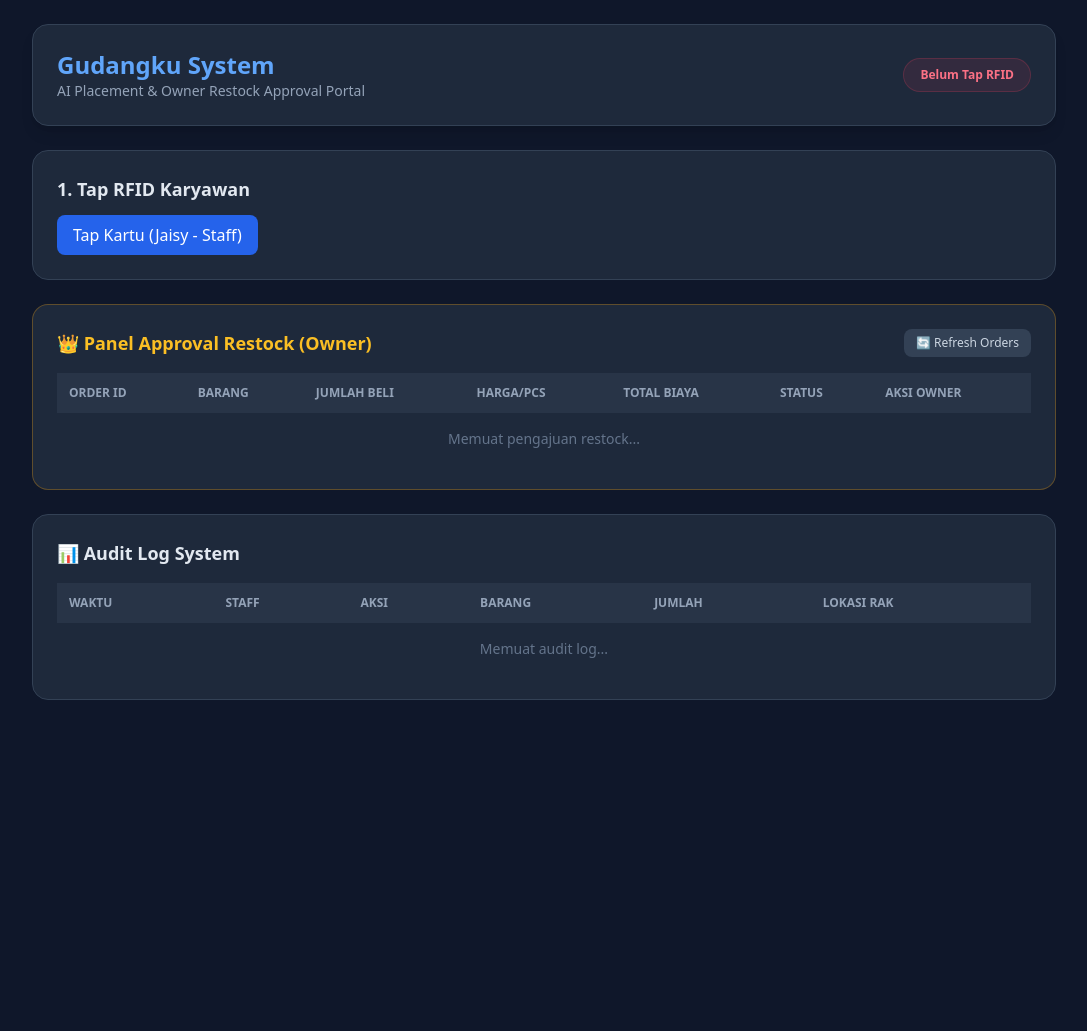
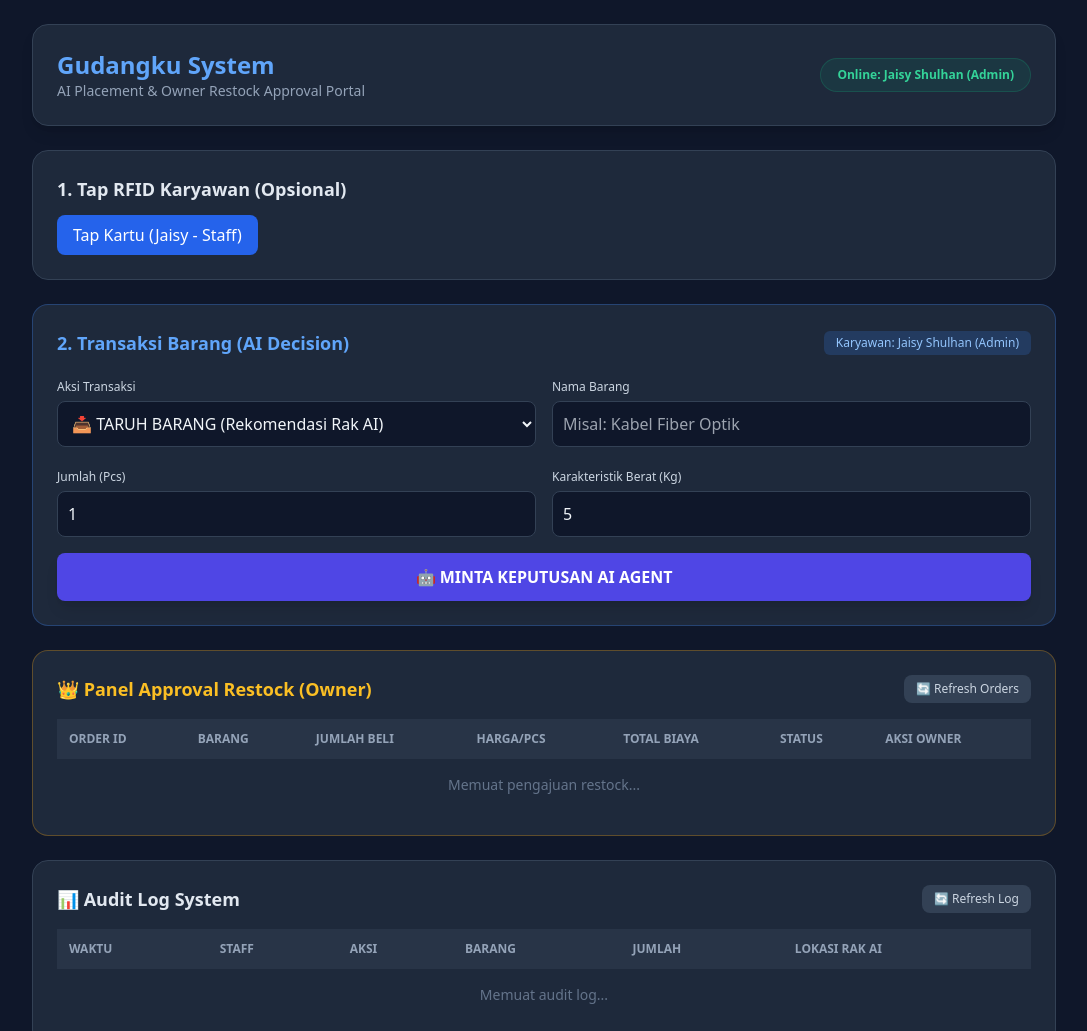
Before and after one commit to shulhanjaisy/Gudangku, a plain HTML site: page index.html in a window 1280 px wide. Shown: the top 1031 px of the page, without its empty margins (96-1183 px from the left). Before the commit the page ends 800 px from the top, so only its background shows below. Drawn offline with nearby package versions, Linux system fonts and the light colour scheme.

Commit message:
Update index.html

```diff
--- a/index.html
+++ b/index.html
@@ -3,7 +3,7 @@
 <head>
   <meta charset="UTF-8">
   <meta name="viewport" content="width=device-width, initial-scale=1.0">
-  <title>Smart Warehouse - AI Restock Approval</title>
+  <title>Smart Warehouse - AI Restock Approval Portal</title>
   <script src="https://cdn.tailwindcss.com"></script>
 </head>
 <body class="bg-slate-900 text-slate-100 min-h-screen p-6 font-sans">
@@ -16,33 +16,50 @@
         <h1 class="text-2xl font-bold text-blue-400">Gudangku System</h1>
         <p class="text-sm text-slate-400">AI Placement & Owner Restock Approval Portal</p>
       </div>
-      <div id="session-badge" class="px-4 py-2 rounded-full text-xs font-semibold bg-rose-500/10 text-rose-400 border border-rose-500/20">
-        Belum Tap RFID
+      <div id="session-badge" class="px-4 py-2 rounded-full text-xs font-semibold bg-emerald-500/10 text-emerald-400 border border-emerald-500/20">
+        Online: Jaisy Shulhan (Admin)
       </div>
     </div>
 
-    <!-- STEP 1: VERIFIKASI RFID STAFF -->
+    <!-- STEP 1: VERIFIKASI RFID STAFF (OPSIONAL / SIMULASI) -->
     <div class="bg-slate-800 p-6 rounded-2xl border border-slate-700 space-y-3">
-      <h2 class="text-lg font-semibold text-slate-200">1. Tap RFID Karyawan</h2>
-      <button onclick="simulasiTap('9AD7E0DB')" class="px-4 py-2 bg-blue-600 hover:bg-blue-500 text-white rounded-lg font-medium transition">
+      <h2 class="text-lg font-semibold text-slate-200">1. Tap RFID Karyawan (Opsional)</h2>
+      <button onclick="simulasiTap('9AD7E0DB')" class="px-4 py-2 bg-blue-600 hover:bg-blue-500 text-white rounded-lg font-medium transition active:scale-95">
         Tap Kartu (Jaisy - Staff)
       </button>
     </div>
 
-    <!-- STEP 2: TRANSAKSI AI BARANG -->
-    <div id="section-action" class="hidden bg-slate-800 p-6 rounded-2xl border border-blue-500/30 space-y-4">
+    <!-- STEP 2: TRANSAKSI AI BARANG (LANGSUNG MUNCUL TANPA TERSEMBUNYI) -->
+    <div id="section-action" class="bg-slate-800 p-6 rounded-2xl border border-blue-500/30 space-y-4">
+      <div class="flex justify-between items-center">
         <h2 class="text-lg font-semibold text-blue-400">2. Transaksi Barang (AI Decision)</h2>
+        <span id="active-staff" class="text-xs bg-blue-500/20 text-blue-300 px-3 py-1 rounded-md">Karyawan: Jaisy Shulhan (Admin)</span>
+      </div>
+
       <div class="grid grid-cols-1 md:grid-cols-2 gap-4 text-slate-800">
-        <select id="input-mode" class="p-2.5 rounded-lg bg-slate-900 text-slate-100 border border-slate-700">
-          <option value="PUT_ITEM">📥 TARUH BARANG</option>
-          <option value="TAKE_ITEM">📤 AMBIL BARANG</option>
+        <div>
+          <label class="text-xs text-slate-300 font-medium">Aksi Transaksi</label>
+          <select id="input-mode" class="w-full mt-1 p-2.5 rounded-lg bg-slate-900 text-slate-100 border border-slate-700">
+            <option value="PUT_ITEM">📥 TARUH BARANG (Rekomendasi Rak AI)</option>
+            <option value="TAKE_ITEM">📤 AMBIL BARANG (Cek Limit & Restock AI)</option>
           </select>
-        <input type="text" id="input-barang" placeholder="Nama Barang" class="p-2.5 rounded-lg bg-slate-900 text-slate-100 border border-slate-700">
-        <input type="number" id="input-jumlah" value="1" placeholder="Jumlah Pcs" class="p-2.5 rounded-lg bg-slate-900 text-slate-100 border border-slate-700">
-        <input type="number" id="input-berat" value="5" placeholder="Berat (Kg)" class="p-2.5 rounded-lg bg-slate-900 text-slate-100 border border-slate-700">
         </div>
-      <button onclick="prosesAIAgent()" class="w-full py-3 bg-indigo-600 hover:bg-indigo-500 text-white rounded-lg font-bold transition">
-        🤖 PROSES AI AGENT
+        <div>
+          <label class="text-xs text-slate-300 font-medium">Nama Barang</label>
+          <input type="text" id="input-barang" placeholder="Misal: Kabel Fiber Optik" class="w-full mt-1 p-2.5 rounded-lg bg-slate-900 text-slate-100 border border-slate-700">
+        </div>
+        <div>
+          <label class="text-xs text-slate-300 font-medium">Jumlah (Pcs)</label>
+          <input type="number" id="input-jumlah" value="1" min="1" class="w-full mt-1 p-2.5 rounded-lg bg-slate-900 text-slate-100 border border-slate-700">
+        </div>
+        <div>
+          <label class="text-xs text-slate-300 font-medium">Karakteristik Berat (Kg)</label>
+          <input type="number" id="input-berat" value="5" class="w-full mt-1 p-2.5 rounded-lg bg-slate-900 text-slate-100 border border-slate-700">
+        </div>
+      </div>
+
+      <button onclick="prosesAIAgent()" class="w-full py-3 bg-indigo-600 hover:bg-indigo-500 text-white rounded-lg font-bold transition shadow-lg flex justify-center items-center gap-2">
+        🤖 MINTA KEPUTUSAN AI AGENT
       </button>
     </div>
 
@@ -50,7 +67,7 @@
     <div class="bg-slate-800 p-6 rounded-2xl border border-amber-500/30 space-y-4">
       <div class="flex justify-between items-center">
         <h2 class="text-lg font-semibold text-amber-400">👑 Panel Approval Restock (Owner)</h2>
-        <button onclick="loadRestockOrders()" class="text-xs bg-slate-700 px-3 py-1.5 rounded-lg text-slate-300">
+        <button onclick="loadRestockOrders()" class="text-xs bg-slate-700 hover:bg-slate-600 px-3 py-1.5 rounded-lg text-slate-300 transition">
           🔄 Refresh Orders
         </button>
       </div>
@@ -77,7 +94,13 @@
 
     <!-- AUDIT LOGS -->
     <div class="bg-slate-800 p-6 rounded-2xl border border-slate-700 space-y-4">
+      <div class="flex justify-between items-center">
         <h2 class="text-lg font-semibold text-slate-200">📊 Audit Log System</h2>
+        <button onclick="loadAuditLogs()" class="text-xs bg-slate-700 hover:bg-slate-600 px-3 py-1.5 rounded-lg text-slate-300 transition">
+          🔄 Refresh Log
+        </button>
+      </div>
+
       <div class="overflow-x-auto">
         <table class="w-full text-left text-sm text-slate-300">
           <thead class="bg-slate-700/50 text-slate-400 uppercase text-xs">
@@ -87,7 +110,7 @@
               <th class="p-3">Aksi</th>
               <th class="p-3">Barang</th>
               <th class="p-3">Jumlah</th>
-              <th class="p-3">Lokasi Rak</th>
+              <th class="p-3">Lokasi Rak AI</th>
             </tr>
           </thead>
           <tbody id="audit-table" class="divide-y divide-slate-700/50">
@@ -100,11 +123,14 @@
   </div>
 
   <script>
+    // ⚠️ PASTE LINK NGROK KAMU DI SINI (Wajib akhiran /api/agent/process)
     const PYTHON_URL = "https://qualifier-cozily-clean.ngrok-free.dev/api/agent/process";
-    // ⚠️ PASTE URL GOOGLE APPS SCRIPT-MU DI SINI
+
+    // ⚠️ PASTE LINK APPS SCRIPT KAMU DI SINI
     const GAS_URL = "https://script.google.com/macros/s/AKfycbwbLjWD7_giwkE-iyVO2HH6x_E0lp2vdPZ6bCWVZBrTO6BJl7F6cnd0dc2n-flttSuIkA/exec";
 
-    let activeUser = null;
+    // User default (tidak bergantung pada tap RFID)
+    let activeUser = { rfid: "9AD7E0DB", name: "Jaisy Shulhan", role: "Admin Gudang" };
 
     function sendJSONP(url, callbackName) {
       const id = "jsonp-" + callbackName;
@@ -117,6 +143,7 @@
       document.body.appendChild(script);
     }
 
+    // 1. SIMULASI TAP RFID
     function simulasiTap(rfid) {
       sendJSONP(GAS_URL + "?action=VERIFY_RFID&rfid_uid=" + rfid, "onRfidVerified");
     }
@@ -125,46 +152,68 @@
       if (res.status === "ALLOWED") {
         activeUser = res.staff;
         document.getElementById("session-badge").innerText = "Online: " + activeUser.name;
-        document.getElementById("section-action").classList.remove("hidden");
-        alert("✅ RFID Terverifikasi!");
+        document.getElementById("active-staff").innerText = "Karyawan: " + activeUser.name + " (" + activeUser.role + ")";
+        alert("✅ RFID Terverifikasi sebagai " + activeUser.name);
+      } else {
+        alert("❌ " + res.message);
       }
     };
 
+    // 2. PROSES TRANSAKSI KE PYTHON AI AGENT
     function prosesAIAgent() {
-      if (!activeUser) return alert("Tap RFID dulu!");
-
       const mode = document.getElementById("input-mode").value;
       const barang = document.getElementById("input-barang").value;
       const jumlah = document.getElementById("input-jumlah").value;
       const berat = document.getElementById("input-berat").value;
 
+      if (!barang) return alert("Isi nama barang terlebih dahulu!");
+
+      alert("⏳ AI Agent sedang memproses...");
+
       fetch(PYTHON_URL, {
         method: "POST",
-        headers: { "Content-Type": "application/json" },
+        headers: {
+          "Content-Type": "application/json",
+          "ngrok-skip-browser-warning": "69420"
+        },
         body: JSON.stringify({ action: mode, nama_barang: barang, jumlah: jumlah, berat_kg: berat, stok_sekarang: 2, min_stok: 5 })
       })
-      .then(res => res.json())
+      .then(res => {
+        if (!res.ok) throw new Error("HTTP Status: " + res.status);
+        return res.json();
+      })
       .then(data => {
+        if (data.status === "SUCCESS") {
           const decision = data.agent_decision;
-        alert("🤖 Keputusan AI Agent: " + decision.instruksi);
+          alert("🤖 KEPUTUSAN AI AGENT:\n\n" + decision.instruksi);
 
+          // Jika stok kritis, buatkan order restock & kirim email ke Owner
           if (decision.need_restock) {
             const createOrderUrl = GAS_URL + `?action=CREATE_RESTOCK_ORDER&nama_barang=${encodeURIComponent(barang)}&jumlah_beli=${decision.rekomendasi_beli}&estimasi_harga=50000`;
             sendJSONP(createOrderUrl, "onOrderCreated");
           }
 
+          // Simpan log transaksi ke Google Sheets
           const logUrl = GAS_URL + `?action=SAVE_LOG&rfid_uid=${activeUser.rfid}&staff_name=${encodeURIComponent(activeUser.name)}&tipe_aksi=${mode}&nama_barang=${encodeURIComponent(barang)}&jumlah=${jumlah}&rak=${decision.rak_tujuan || 'SISTEM'}`;
           sendJSONP(logUrl, "onLogSaved");
+        } else {
+          alert("❌ Error AI: " + data.message);
+        }
+      })
+      .catch(err => {
+        console.error("Detail error:", err);
+        alert("❌ Gagal Konek ke Python AI!\n\nPeriksa 2 hal ini:\n1. Pastikan 'PYTHON_URL' di index.html pakai link ngrok terbaru + akhiran /api/agent/process\n2. Pastikan 'python agent.py' dan 'ngrok' sedang berjalan di terminal.");
       });
     }
 
     window.onOrderCreated = function(res) {
-      alert("⚠️ " + res.message);
+      alert("⚠️ NOTIFIKASI RESTOCK:\n" + res.message);
       loadRestockOrders();
     };
 
     window.onLogSaved = function() { loadAuditLogs(); };
 
+    // 3. LOAD TABEL RESTOCK ORDERS UNTUK OWNER
     function loadRestockOrders() {
       sendJSONP(GAS_URL + "?action=GET_RESTOCK_ORDERS", "onOrdersReceived");
     }
@@ -176,7 +225,7 @@
           const isPending = ord.status === "PENDING_APPROVAL";
 
           html += `
-            <tr>
+            <tr class="hover:bg-slate-700/30">
               <td class="p-3 font-mono text-xs text-amber-400">${ord.order_id}</td>
               <td class="p-3 font-medium">${ord.nama_barang}</td>
               <td class="p-3 font-mono">${ord.jumlah} pcs</td>
@@ -217,6 +266,7 @@
       loadRestockOrders();
     };
 
+    // 4. LOAD AUDIT LOGS
     function loadAuditLogs() {
       sendJSONP(GAS_URL + "?action=GET_AUDIT_LOGS", "onAuditReceived");
     }
@@ -226,7 +276,7 @@
         let html = "";
         res.logs.reverse().forEach(log => {
           html += `
-            <tr>
+            <tr class="hover:bg-slate-700/30">
               <td class="p-3 text-xs text-slate-400">${new Date(log.timestamp).toLocaleString("id-ID")}</td>
               <td class="p-3 font-medium">${log.staff_name}</td>
               <td class="p-3 font-bold text-blue-400">${log.type}</td>
@@ -240,6 +290,7 @@
       }
     };
 
+    // Otomatis muat data tabel saat halaman dibuka
     loadRestockOrders();
     loadAuditLogs();
   </script>
```
Lines whose indentation alone changed are shown as unchanged.
